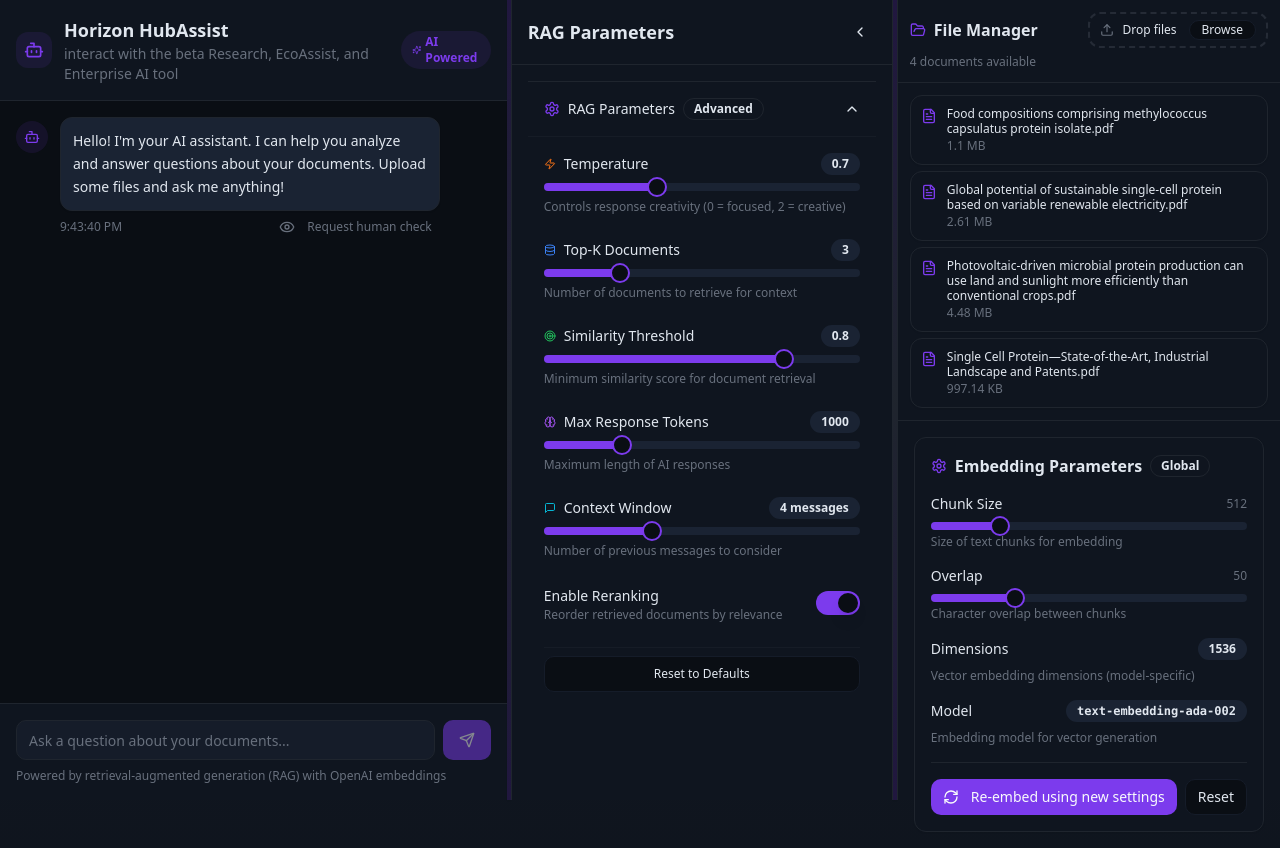
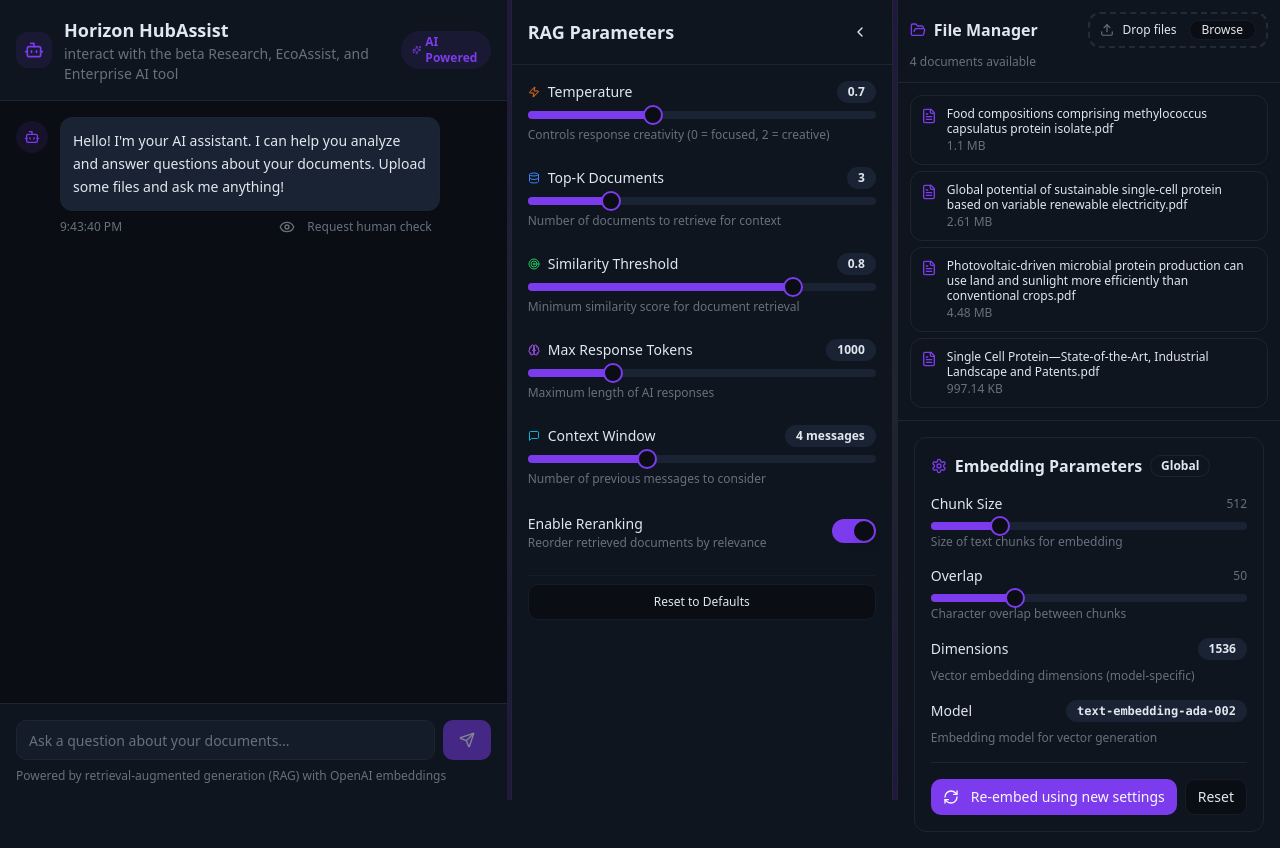
Before and after one commit to dlite-x/HorizonAI_testbed, a React (Vite) app: page / in a window 1280 px wide. Built offline with nearby package versions, Linux system fonts and the light colour scheme.

Commit message:
Remove vertical collapse button
Removed the vertical collapse button from the RAG parameters section as it is no longer needed due to the implementation of horizontal collapsing.

```diff
--- a/src/components/RAGParameters.tsx
+++ b/src/components/RAGParameters.tsx
@@ -89,30 +89,7 @@ export const RAGParameters = ({ params, onParamsChange, isCollapsed = false, onT
 
       {/* Content */}
       <div className="flex-1 overflow-y-auto p-4">
-        <div className="border-t border-explorer-border bg-card">
-          <Collapsible open={isOpen} onOpenChange={setIsOpen}>
-            <CollapsibleTrigger asChild>
-              <Button
-                variant="ghost"
-                className="w-full justify-between p-4 h-auto rounded-none hover:bg-muted/50"
-              >
-                <div className="flex items-center gap-2">
-                  <Settings className="w-4 h-4 text-primary" />
-                  <span className="font-medium">RAG Parameters</span>
-                  <Badge variant="outline" className="text-xs">
-                    Advanced
-                  </Badge>
-                </div>
-                {isOpen ? (
-                  <ChevronUp className="w-4 h-4" />
-                ) : (
-                  <ChevronDown className="w-4 h-4" />
-                )}
-              </Button>
-            </CollapsibleTrigger>
-
-            <CollapsibleContent>
-              <div className="p-4 space-y-6 border-t border-border/50">
+        <div className="space-y-6">
           {/* Temperature */}
           <div className="space-y-2">
             <div className="flex items-center justify-between">
@@ -259,9 +236,6 @@ export const RAGParameters = ({ params, onParamsChange, isCollapsed = false, onT
             </Button>
           </div>
         </div>
-            </CollapsibleContent>
-          </Collapsible>
-        </div>
       </div>
     </div>
   );
```
Lines whose indentation alone changed are shown as unchanged.
